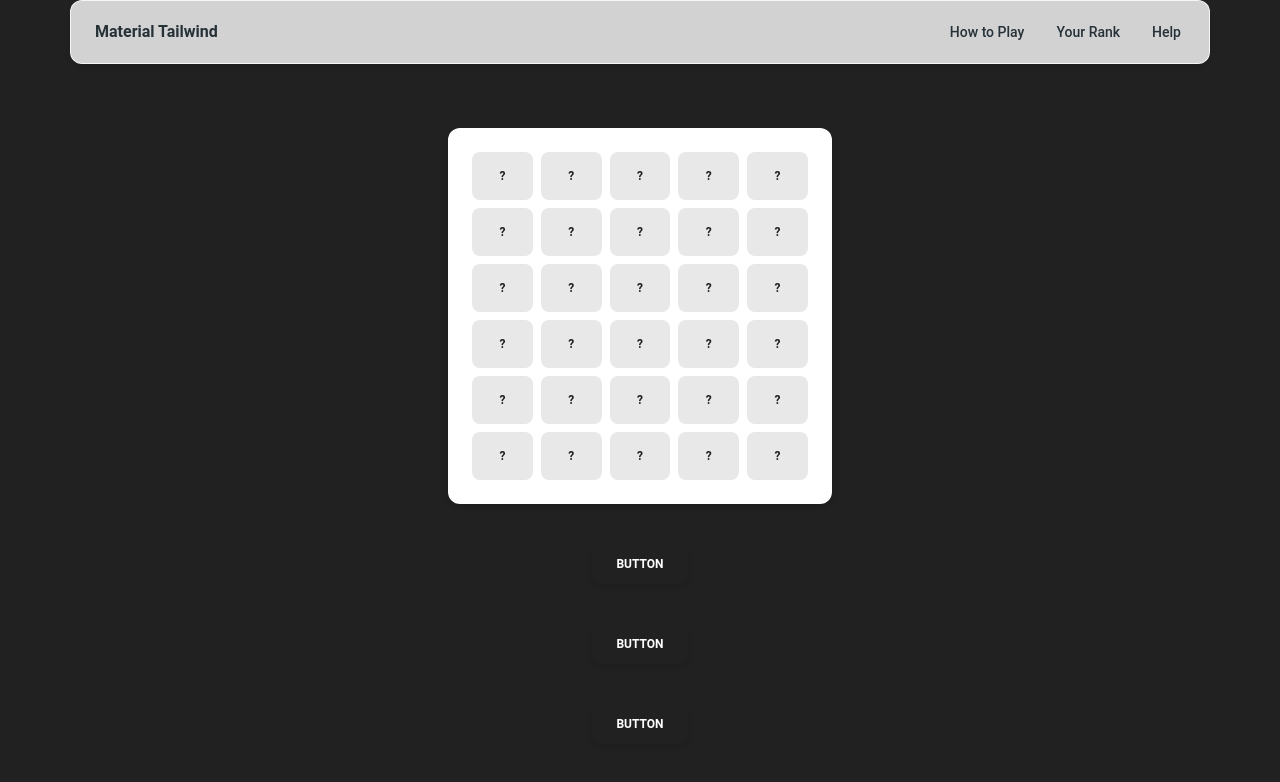
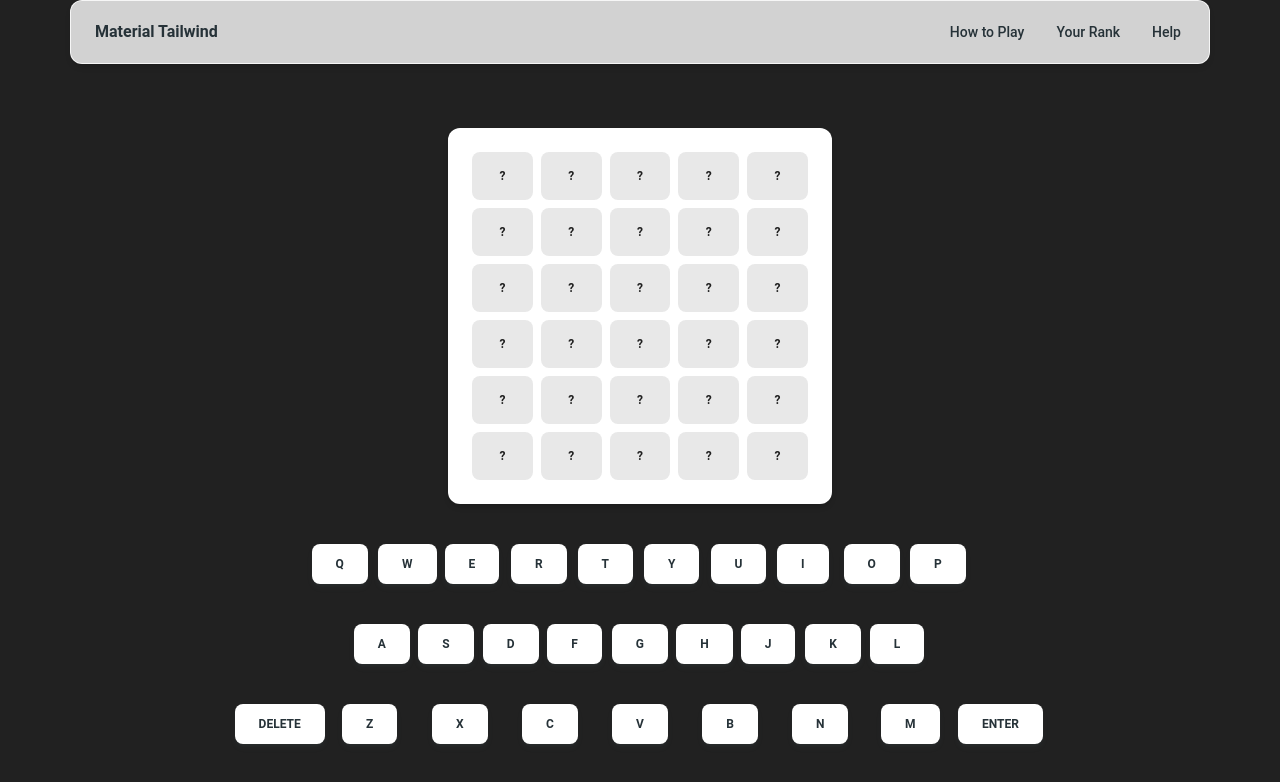
Before and after one commit to ehsan-golbar/wordle_project, a React (Vite) app in the folder wordle_project/: page / in a window 1280 px wide. Shown: the top 782 px of the page. Built offline with nearby package versions, Linux system fonts and the light colour scheme.

Commit message:
add basickeyboard

```diff
--- a/wordle_project/src/App.tsx
+++ b/wordle_project/src/App.tsx
@@ -13,13 +13,7 @@ function App() {
       <div className="flex flex-col items-center w-full gap-10 bg-gray-900 h-screen overflow-y-auto">
         <Header></Header>
         <Board></Board>
-        <Button>Button</Button>
-        <Button>Button</Button>
-        <Button>Button</Button>
-        <Button>Button</Button>
-        <Button>Button</Button>
-        <Button>Button</Button>
-        <Button>Button</Button>
+        <Keyboard></Keyboard>
       </div>
     </>
   );
--- a/wordle_project/src/components/Keyboard.tsx
+++ b/wordle_project/src/components/Keyboard.tsx
@@ -1,7 +1,52 @@
+import { Button } from "@material-tailwind/react";
 import React from "react";
 
 function Keyboard() {
-  return <div>Keyboard</div>;
+  const row1 = ["Q", "W", "E", "R", "T", "Y", "U", "I", "O", "P"];
+  const row2 = ["A", "S", "D", "F", "G", "H", "J", "K", "L"];
+  const row3 = ["Z", "X", "C", "V", "B", "N", "M"];
+
+  return (
+    <>
+      <div className="grid grid-cols-10 gap-2">
+        {row1.map((key, id) => {
+          return (
+            <div key={id}>
+              <Button color="white">{key}</Button>
+            </div>
+          );
+        })}
+      </div>
+
+      <div className=" grid grid-cols-9 gap-2">
+        {row2.map((key, id) => {
+          return (
+            <div key={id}>
+              <Button color="white">{key}</Button>
+            </div>
+          );
+        })}
+      </div>
+
+      <div className="grid grid-cols-9">
+        <div className="flex justify-center w-auto">
+          <Button color="white">Delete</Button>
+        </div>
+
+        {row3.map((key, id) => {
+          return (
+            <div className="flex justify-center items-center w-auto" key={id}>
+              <Button color="white">{key}</Button>
+            </div>
+          );
+        })}
+
+        <div className="flex justify-center w-auto">
+          <Button color="white">Enter</Button>
+        </div>
+      </div>
+    </>
+  );
 }
 
 export default Keyboard;
```
